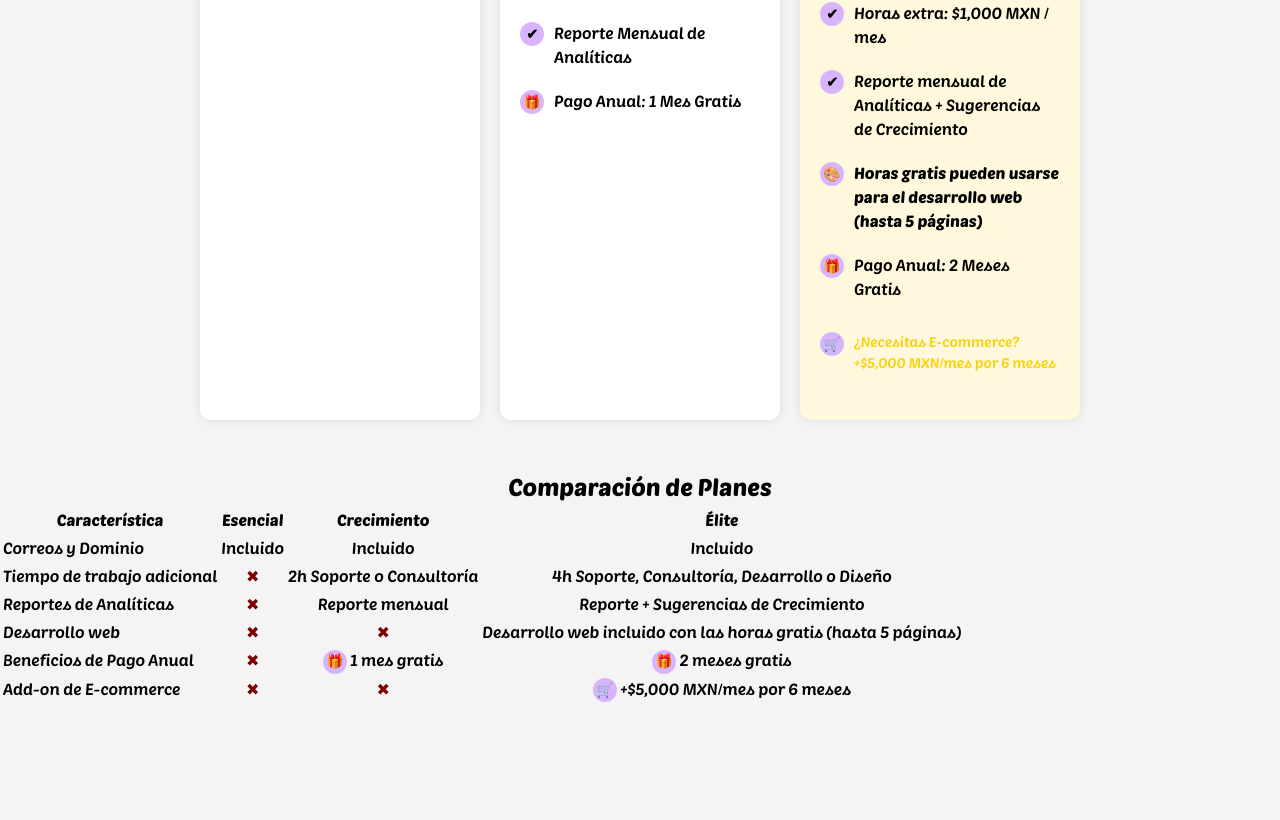
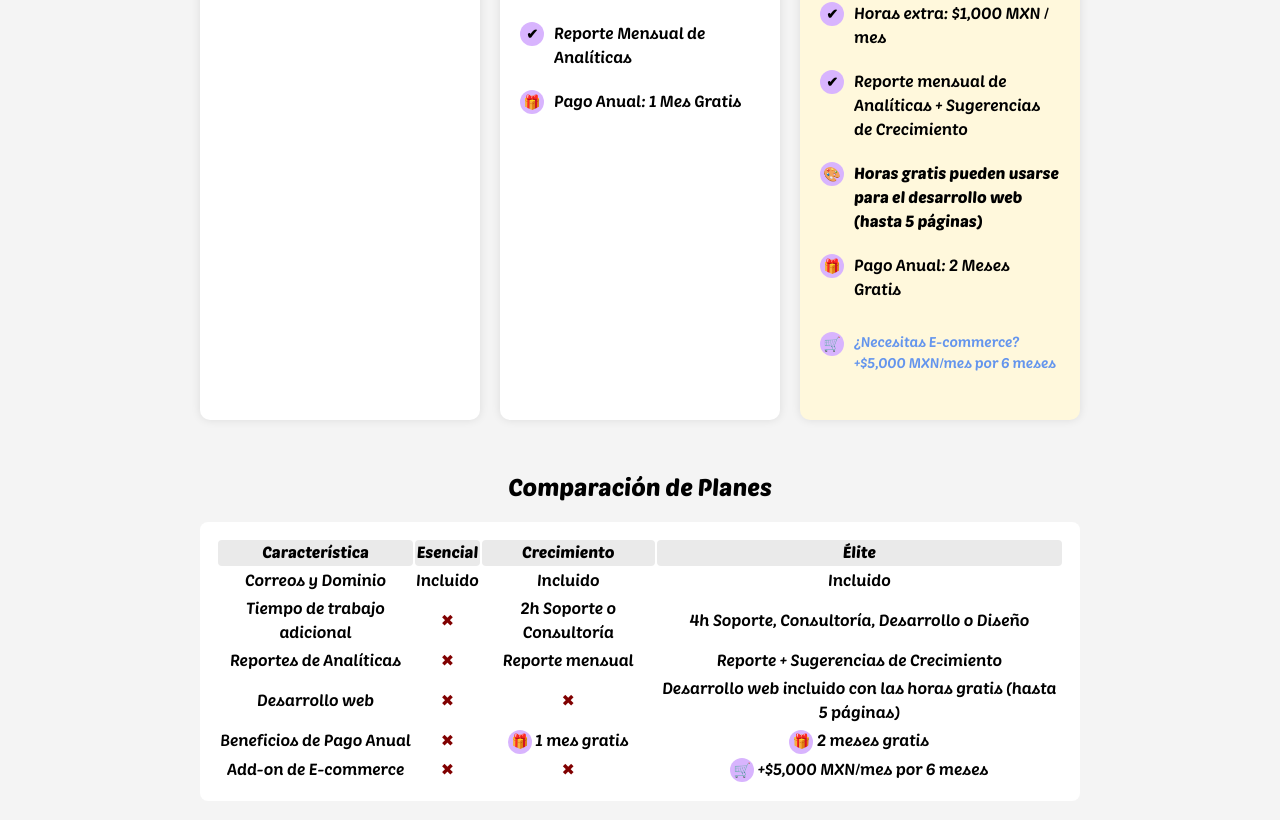
Before and after one commit to BennyRaccoon/buncult-website, a Next.js app: page /oferta-web in a window 1280 px wide. Shown: the part 638-1458 px from the top of the page. Built offline with nearby package versions, Linux system fonts and the light colour scheme.

Commit message:
Update styles.css

```diff
--- a/app/oferta-web/styles.css
+++ b/app/oferta-web/styles.css
@@ -7,7 +7,7 @@ body {
 }
 
 del {
-    color: #434343;
+    color: #999;
 }
 
 .container {
@@ -57,8 +57,9 @@ del {
     color: maroon;
 }
 
-td:nth-child(1) {
-    text-align: left;
+th {
+    background: #eaeaea;
+    border-radius: 4px;
 }
 
 .icon {
@@ -81,7 +82,16 @@ td:nth-child(1) {
 .ecommerce-add {
     font-size: 14px;
     margin-top: 10px;
-    color: #f8d210;
+    color: cornflowerblue;
+}
+
+.comparison-table {
+    margin: auto;
+    background: white;
+    padding: 16px;
+    border-radius: 8px;
+    max-width: 880px;
+    margin-top: 16px;
 }
 
 @media (max-width: 768px) {
```
